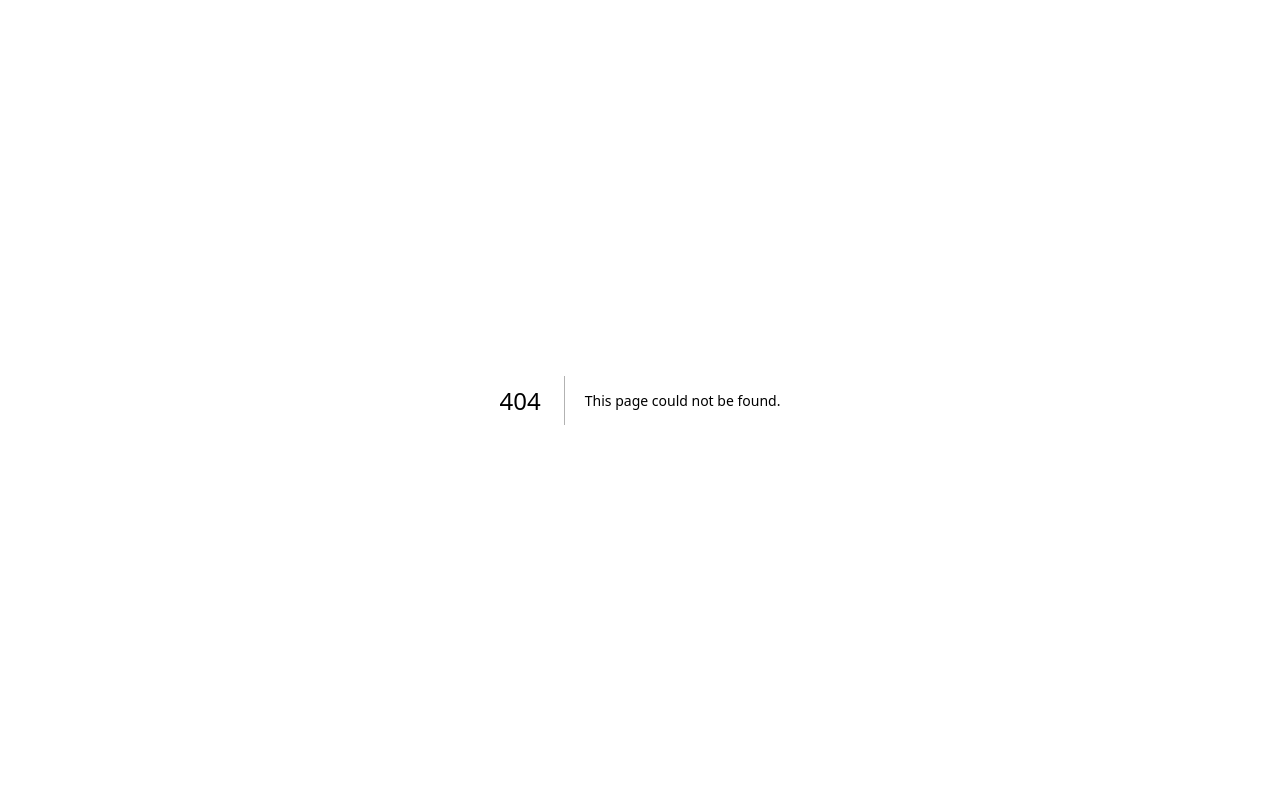
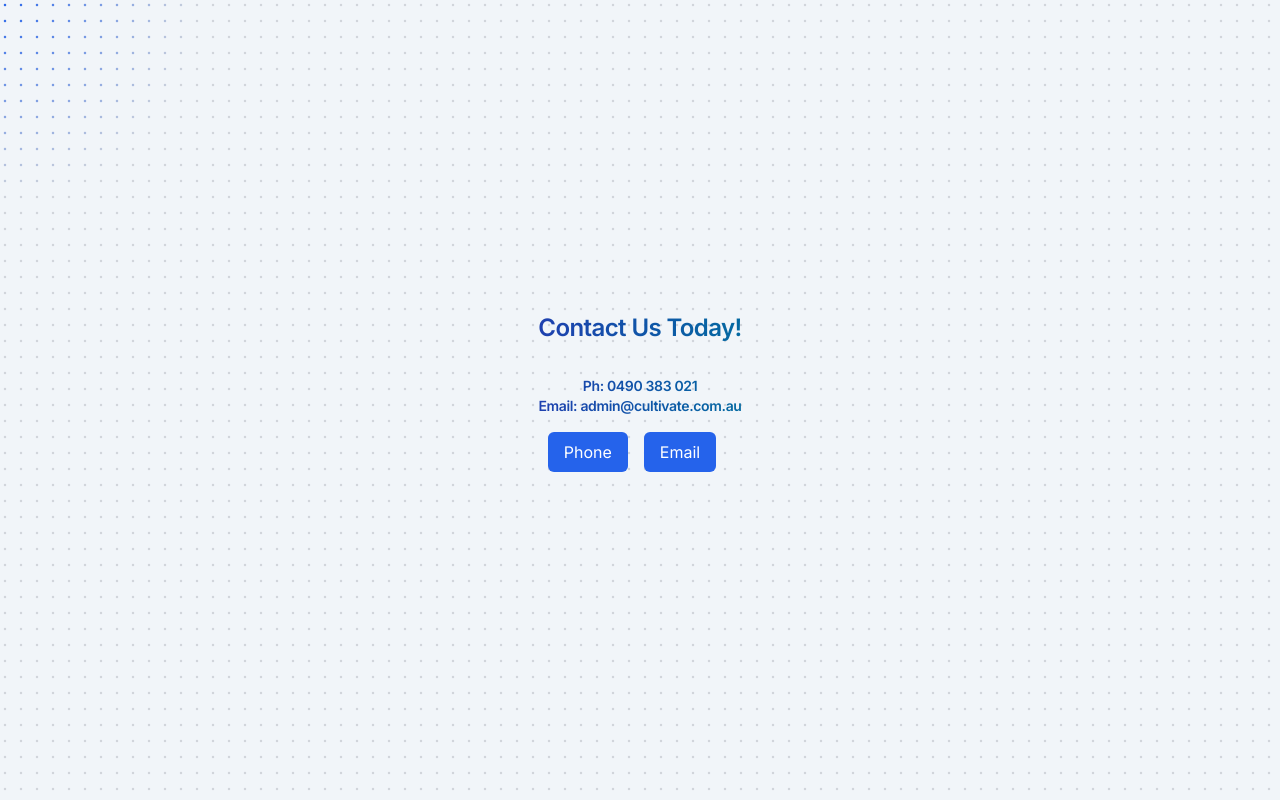
Before and after one commit to adeep9/cultivate, a Next.js app: page /contact in a window 1280 px wide. Before the commit this address had no page. Built offline with nearby package versions, Linux system fonts and the light colour scheme.

Commit message:
Added custom 404 and contact

```diff
--- a/app/components/log-in.tsx
+++ b/app/components/log-in.tsx
@@ -6,10 +6,13 @@
 
 const Login = () => {
   const [formData, setFormData] = useState({ email: '', password: '' });
+  const [error, setError] = useState<string | null>(null); // Add state for error message
   const router = useRouter();
 
   const handleSubmit = async (e: React.FormEvent) => {
     e.preventDefault();
+    setError(null); // Reset error before making the request
+
     const res = await fetch('/api/auth/login', {
       method: 'POST',
       headers: {
@@ -26,14 +29,19 @@
       // If the user is not found (404), redirect to /notexists page
       console.log('User not found, redirecting to /notexists');
       router.push('/notexists');
+    } else if (res.status === 401) {
+      // If the password is incorrect (401), set error message
+      setError('Incorrect password. Please try again.');
+      console.log('Password incorrect');
     } else {
       // Handle other errors
+      setError('An error occurred. Please try again.');
       console.log('Login Error');
     }
   };
 
   return (
-    <main className="relative z-20 h-[310px] w-[400px] bg-neutral-100 border-2 border-blue-600 rounded-[20px] p-6 shadow-lg">
+    <main className="relative z-20 h-[330px] w-[400px] bg-neutral-100 border-2 border-blue-600 rounded-[20px] p-6 shadow-lg">
       <h1 className="text-4xl font-bold mb-6 tracking-tight text-blue-600">Log In</h1>
       <form onSubmit={handleSubmit} className="space-y-4">
         {/* Email Input Field */}
@@ -72,10 +80,17 @@
           />
         </div>
 
+        {/* Error Message */}
+        {error && (
+          <div className="text-red-600 text-xs mb-2">
+            {error}
+          </div>
+        )}
+
         {/* Submit Button */}
         <button
           type="submit"
-          className="w-full mt-4 py-2 bg-gradient-to-tr from-blue-900 to-blue-600 text-white font-bold tracking-tight rounded-md hover:bg-blue-600 transition-colors"
+          className="w-full mt-2 py-2 bg-gradient-to-tr from-blue-900 to-blue-600 text-white font-bold tracking-tight rounded-md hover:bg-blue-600 transition-colors"
         >
           Log In
         </button>
--- /dev/null
+++ b/app/contact/page.tsx
@@ -0,0 +1,35 @@
+import { HeroHighlight } from "../components/ui/hero-highlight";
+import Link from "next/link"; // Import Link from next/link
+
+const Exists = () => {
+  return (
+    <HeroHighlight containerClassName="h-screen w-full flex items-center justify-center">
+      <div className="text-center space-y-4">
+        <div className="space-y-8 animate-fade-in">
+                <p className="text-2xl font-semibold tracking-tight bg-gradient-to-r from-blue-800 to-sky-700 bg-clip-text text-transparent">
+                    Contact Us Today!
+                </p>
+                <p className="text-sm font-semibold tracking-tight bg-gradient-to-r from-blue-800 to-sky-700 bg-clip-text text-transparent">
+                    Ph: 0490 383 021<br/>
+                    Email: admin@cultivate.com.au
+                </p>
+                <Link href="/signup">
+                <button
+                    className="px-4 py-2 bg-blue-600 text-white rounded-md hover:bg-blue-700 transition">
+                    Phone
+                </button>
+                </Link>
+                <Link href="/login">
+                <button
+                    className="px-4 m-4 py-2 bg-blue-600 text-white rounded-md hover:bg-blue-700 transition">
+                    Email
+                </button>
+                </Link>
+
+        </div>
+      </div>
+    </HeroHighlight>
+  );
+};
+
+export default Exists;
--- a/app/login/page.tsx
+++ b/app/login/page.tsx
@@ -9,7 +9,7 @@
 const LoginPage = () => {
   return (
     <HeroHighlight containerClassName="h-screen w-full flex items-center justify-center">
-      <div className="text-center space-y-4">
+      <div className="text-center space-y-2">
         <Login />
         <div>
           <Link href="/" passHref>
--- /dev/null
+++ b/app/not-found.tsx
@@ -0,0 +1,27 @@
+import { HeroHighlight } from "./components/ui/hero-highlight";
+import Link from "next/link"; // Import Link from next/link
+
+const Custom404 = () => {
+  return (
+    <HeroHighlight containerClassName="h-screen w-full flex items-center justify-center">
+      <div className="text-center space-y-4">
+        <div className="space-y-8 animate-fade-in">
+            <h1 className="text-8xl font-semibold tracking-tight bg-gradient-to-r from-blue-800 to-sky-700 bg-clip-text text-transparent">
+                404
+            </h1>
+            <p className="text-2xl font-semibold tracking-tight bg-gradient-to-r from-blue-800 to-sky-700 bg-clip-text text-transparent">
+                Page not found!
+            </p>
+            <Link href="/login">
+            <button
+                className="px-4 mt-8 py-2 bg-blue-600 text-white rounded-md hover:bg-blue-700 transition">
+                Back
+            </button>
+            </Link>
+        </div>
+      </div>
+    </HeroHighlight>
+  );
+};
+
+export default Custom404;
```
